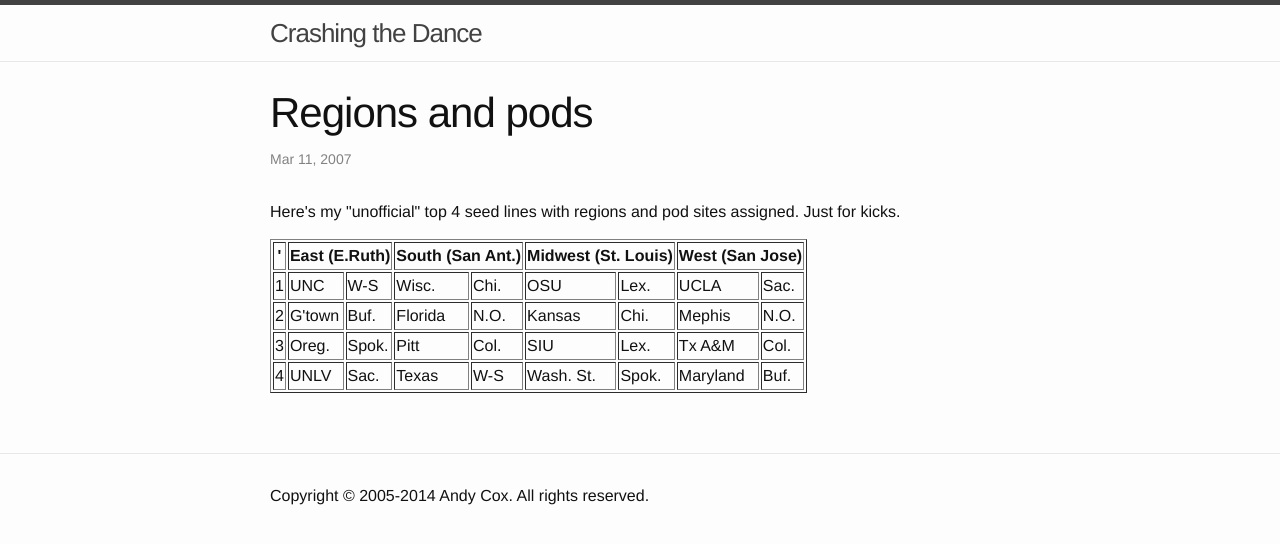
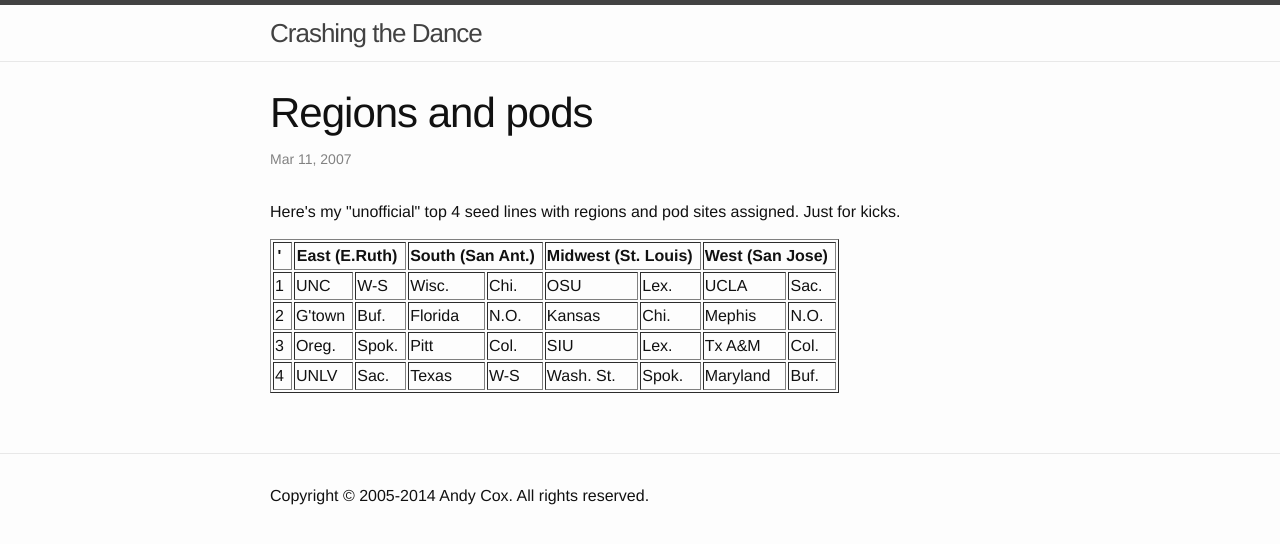
Before and after one commit to crashingthedance/blog.crashingthedance.com, a Jekyll site: the page built from _posts/2007-03-11-regions_and_pod.html, in a window 1280 px wide. Shown: the top 544 px of the page. Built offline with Jekyll 4.4.1, drawn with Linux system fonts in a browser that asks for light colours.

Commit message:
Table styling

```diff
--- a/_sass/_base.scss
+++ b/_sass/_base.scss
@@ -202,3 +202,11 @@ pre {
         }
     }
 }
+
+table {
+  margin-bottom: 15px;
+}
+
+th, td {
+  padding-right: 7px;
+}
```
